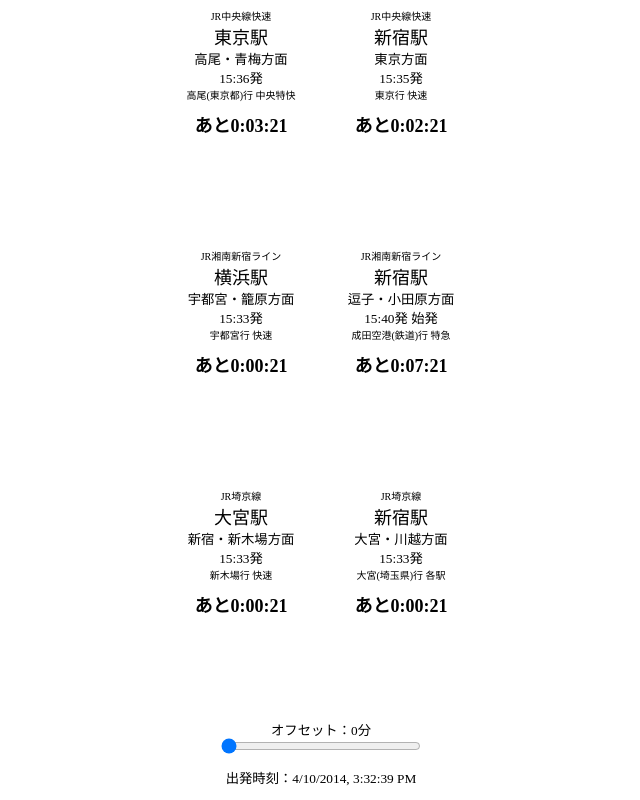
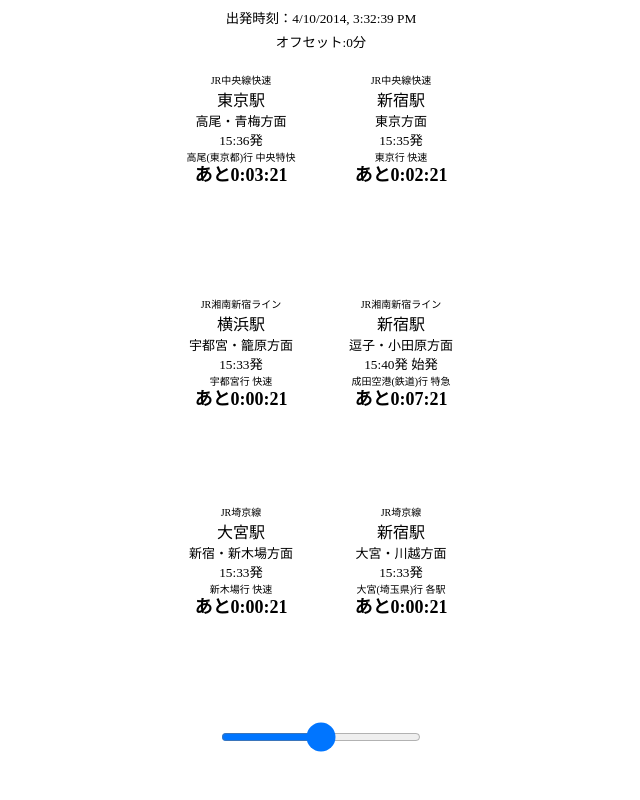
Before and after one commit to knjcode/hmms, a plain HTML site: page index.html in a window 1280 px wide. Shown: the whole page, without its empty margins (319-959 px from the left). Drawn offline with Linux system fonts and the light colour scheme.

Commit message:
Add the ability to calculate time offsets

```diff
--- a/hmms.css
+++ b/hmms.css
@@ -11,7 +11,7 @@
 
 div p {
   font-weight: bold;
-  margin: 0.5em 0;
+  margin: -0.2em 0;
 }
 
 .main {
@@ -28,6 +28,14 @@
   font-size: large;
 }
 
+.medium {
+  font-size: medium;
+}
+
+.small {
+  font-size: small;
+}
+
 .smaller {
   font-size: smaller;
 }
@@ -36,9 +44,13 @@
   font-size: x-small;
 }
 
+.xx-small {
+  font-size: xx-small;
+}
+
 #box1 {
   position: absolute;
-  top: 1%;
+  top: 9%;
   left: 50%;
   width: 160px;
   margin-left: -160px;
@@ -46,7 +58,7 @@
 
 #box2 {
   position: absolute;
-  top: 1%;
+  top: 9%;
   left: 50%;
   width: 160px;
   margin-left: 0px;
@@ -54,7 +66,7 @@
 
 #box3 {
   position: absolute;
-  top: 31%;
+  top: 37%;
   left: 50%;
   width: 160px;
   margin-left: -160px;
@@ -62,7 +74,7 @@
 
 #box4 {
   position: absolute;
-  top: 31%;
+  top: 37%;
   left: 50%;
   width: 160px;
   margin-left: 0px;
@@ -70,7 +82,7 @@
 
 #box5 {
   position: absolute;
-  top: 61%;
+  top: 63%;
   left: 50%;
   width: 160px;
   margin-left: -160px;
@@ -78,7 +90,7 @@
 
 #box6 {
   position: absolute;
-  top: 61%;
+  top: 63%;
   left: 50%;
   width: 160px;
   margin-left: 0px;
@@ -86,20 +98,25 @@
 
 #now {
   position: absolute;
-  top:96%;
+  top:1%;
 }
 
 #sli {
   position: absolute;
-  top:90%;
+  top: 4%;
 }
 
 #slider {
   position: absolute;
   margin-left: -100px;
   width: 200px;
-  top:92%;
+  top: 90%;
 }
+
+input[type=range]::-webkit-slider-thumb {
+  border: 15px solid;
+}
+
 /*
 #boxContainer {
   border: 1px solid #000000;
--- a/hmms.js
+++ b/hmms.js
@@ -40,11 +40,13 @@
     var i = 0;
     var nt = "", duration = "";
     var now = new Date();
-    now.setHours(now.getHours() + (rangevalue / 60));
-    now.setMinutes(now.getMinutes() + (rangevalue % 60));
+    offset = rangevalue - 60;
+    now.setHours(now.getHours() + (offset / 60));
+    now.setMinutes(now.getMinutes() + (offset % 60));
     //時刻調整用
     //now.setTime(now.getTime() + 2*24*60*60*1000 + 8*60*60*1000 + 17*60*1000);
 
+    document.getElementById("sli").innerHTML = "オフセット:"+offset+"分";
     document.getElementById("now").innerHTML = "出発時刻："+now.toLocaleString();
     for (i = 0; i < tables; i++){
         nt = nexttime(now,tt[i],true);
@@ -59,8 +61,6 @@
             document.getElementById("dur"+String(i+1)).innerHTML = "あと"+computeDuration(duration);
         }
     }
-
-    document.getElementById("sli").innerHTML = "オフセット："+rangevalue+"分";
 
     window.setTimeout("timetest()", 1000);
 }
--- a/index.html
+++ b/index.html
@@ -6,67 +6,73 @@
 <title>hmms</title>
 <link rel="stylesheet" href="hmms.css" />
 <script>
-var rangevalue = 0;
+var rangevalue = 60;
+function showvalue(val) {
+  rangevalue = val;
+  offset = val - 60;
+  document.getElementById("sli").innerHTML = "オフセット："+offset+"分";
+}
 </script>
 </head>
 <body onload="init();">
 <div class="main">
+    <div id="now" class="smaller"></div>
+    <div id="sli" class="smaller"></div>
     <div id="box1">
       <div id="route1" class="x-small"></div>
-      <div id="station1" class="large"></div>
-      <div id="desc1" class="smaller"></div>
+      <div id="station1" class="medium"></div>
+      <div id="desc1" class="small"></div>
       <div id="next1" class="smaller"></div>
       <div id="dir1" class="x-small"></div>
-      <div id="type1" class="x-small"></div>
+      <div id="type1" class="xx-small"></div>
       <p id="dur1" class="large"></p>
     </div>
     <div id="box2">
       <div id="route2" class="x-small"></div>
-      <div id="station2" class="large"></div>
-      <div id="desc2" class="smaller"></div>
+      <div id="station2" class="medium"></div>
+      <div id="desc2" class="small"></div>
       <div id="next2" class="smaller"></div>
       <div id="dir2" class="x-small"></div>
-      <div id="type2" class="x-small"></div>
+      <div id="type2" class="xx-small"></div>
       <p id="dur2" class="large"></p>
     </div>
-    <div id="box3">
+   <div id="box3">
       <div id="route3" class="x-small"></div>
-      <div id="station3" class="large"></div>
-      <div id="desc3" class="smaller"></div>
+      <div id="station3" class="medium"></div>
+      <div id="desc3" class="small"></div>
       <div id="next3" class="smaller"></div>
       <div id="dir3" class="x-small"></div>
-      <div id="type3" class="x-small"></div>
+      <div id="type3" class="xx-small"></div>
       <p id="dur3" class="large"></p>
     </div>
     <div id="box4">
       <div id="route4" class="x-small"></div>
-      <div id="station4" class="large"></div>
-      <div id="desc4" class="smaller"></div>
+      <div id="station4" class="medium"></div>
+      <div id="desc4" class="small"></div>
       <div id="next4" class="smaller"></div>
       <div id="dir4" class="x-small"></div>
-      <div id="type4" class="x-small"></div>
+      <div id="type4" class="xx-small"></div>
       <p id="dur4" class="large"></p>
     </div>
     <div id="box5">
       <div id="route5" class="x-small"></div>
-      <div id="station5" class="large"></div>
-      <div id="desc5" class="smaller"></div>
+      <div id="station5" class="medium"></div>
+      <div id="desc5" class="small"></div>
       <div id="next5" class="smaller"></div>
       <div id="dir5" class="x-small"></div>
-      <div id="type5" class="x-small"></div>
+      <div id="type5" class="xx-small"></div>
       <p id="dur5" class="large"></p>
     </div>
     <div id="box6">
       <div id="route6" class="x-small"></div>
-      <div id="station6" class="large"></div>
-      <div id="desc6" class="smaller"></div>
+      <div id="station6" class="medium"></div>
+      <div id="desc6" class="small"></div>
       <div id="next6" class="smaller"></div>
       <div id="dir6" class="x-small"></div>
-      <div id="type6" class="x-small"></div>
+      <div id="type6" class="xx-small"></div>
       <p id="dur6" class="large"></p>
     </div>
-    <input id="slider" type="range" min="0" max="180" value="0" step="1" onchange="rangevalue=value" /><div id="sli" class="smaller"></div>
-    <div id="now" class="smaller"></div>
+    <input id="slider" type="range" min="0" max="120" value="60" step="1" onchange="showvalue(value)" />
 </div>
 <script type="text/javascript" src="hmms.js"></script>
 <script type="text/javascript" src="japanese.holiday.js"></script>
```
